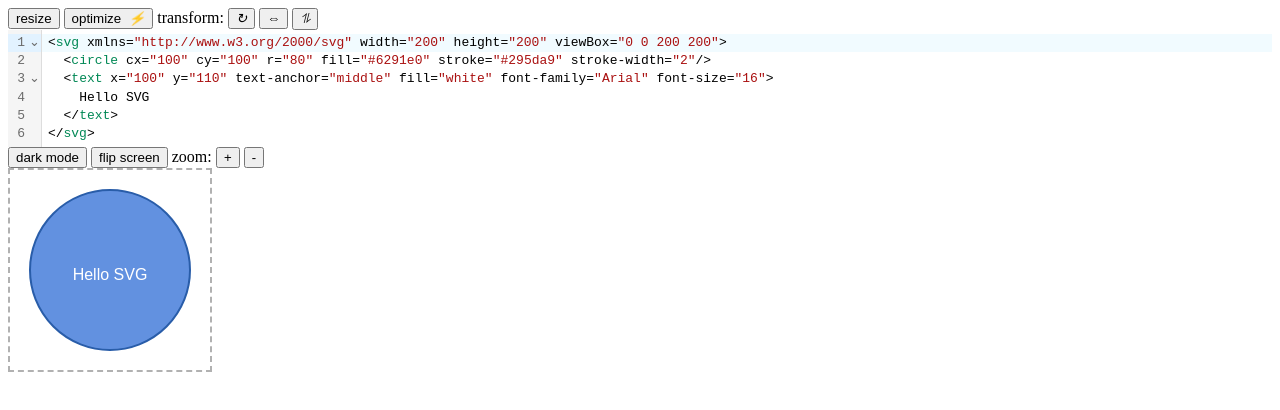
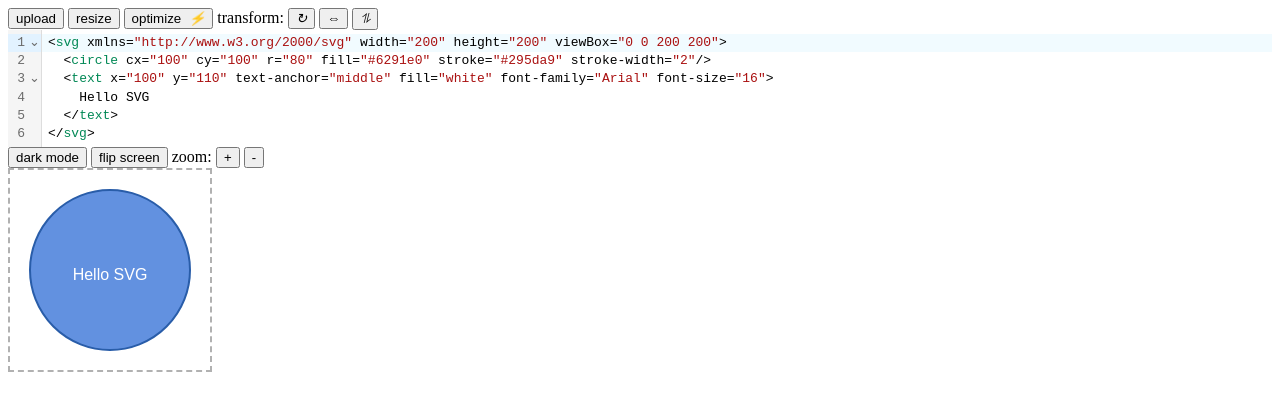
Before and after one commit to xero/slicksvg, a website with bundled scripts: page src/index.html in a window 1280 px wide. Built offline with nearby package versions, Linux system fonts and the light colour scheme; files whose address does not match are found by name.

Commit message:
feat: add upload btn

```diff
--- a/src/index.html
+++ b/src/index.html
@@ -23,6 +23,7 @@
 		</dialog>
 		<main id="editor">
 			<nav>
+				<button id="upload">upload</button>
 				<button id="resolution">resize</button>
 				<button id="optimize">optimize&nbsp; <i>⚡</i></button>
 				<label>transform:</label>
--- a/src/theme.css
+++ b/src/theme.css
@@ -122,6 +122,9 @@
 		i {
 			@apply not-italic text-2xl
 		}
+		&:not(:has(i)) {
+			@apply py-2;
+		}
   }
 /* <--//---------------------------------------------------------[interface] */
   main,
```
